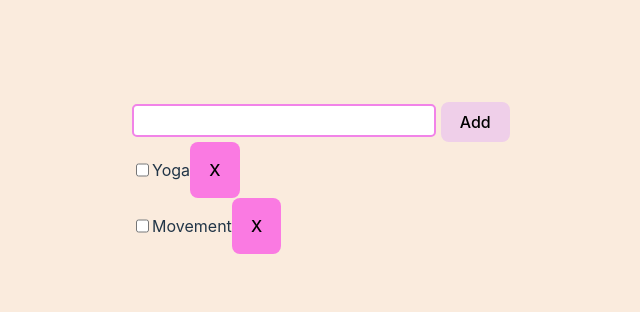
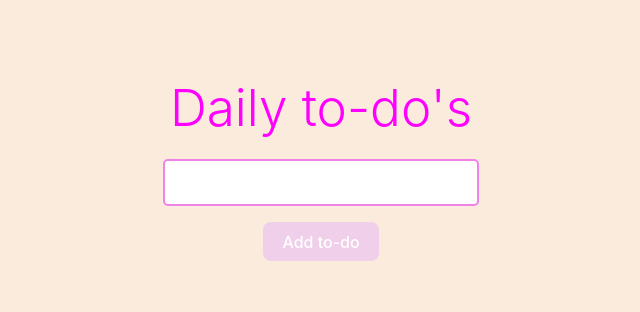
Before and after one commit to gittan90/todo, a website built with Vite: page index.html in a window 1280 px wide. Shown: the part 222-534 px from the top of the page, without its empty margins (319-959 px from the left). Built offline with nearby package versions, Linux system fonts and the light colour scheme.

Commit message:
Refactored the create task logic + added styling

```diff
--- a/index.html
+++ b/index.html
@@ -2,15 +2,15 @@
 <html lang="en">
   <head>
     <meta charset="UTF-8" />
-    <!-- <link rel="icon" type="image/svg+xml" href="/vite.svg" /> -->
     <meta name="viewport" content="width=device-width, initial-scale=1.0" />
     <title>Todo or not todo?</title>
+    <link rel="stylesheet" href="/style.css">
   </head>
   <body>
     <div id="app">
+      <h1>Daily to-do's</h1>
       <input id="todo-input" type="text">
-      <button id="add-todo-button">Add</button>
-      <!-- Dynamically added todos -->
+      <button id="add-todo-button">Add to-do</button>
     </div>
     <script type="module" src="/main.js"></script>
   </body>
--- a/main.js
+++ b/main.js
@@ -1,22 +1,18 @@
 import "./style.css";
 
-document.addEventListener("DOMContentLoaded", function() {
-
+document.addEventListener("DOMContentLoaded", function () {
   const app = document.getElementById("app");
   const todoInputElement = document.getElementById("todo-input");
   const addTodoButton = document.getElementById("add-todo-button");
 
-    let todoArray = [
-        {id: 0, task: "Yoga", completed: false},
-        {id: 1, task: "Movement", completed: false},
-    ];
+  let todoArray = [];
 
   // Create todo list
-    const todoListElement = document.createElement("ol");
+  const todoListElement = document.createElement("ul");
 
   const createTodoElement = (task) => {
     // Get the highest todo id
-        const highestId = Math.max(...todoArray.map(todo => todo.id));
+    const highestId = Math.max(-1, ...todoArray.map((todo) => todo.id));
 
     // Create the new todo object
     const newTodo = {
@@ -33,8 +29,9 @@ document.addEventListener("DOMContentLoaded", function() {
 
     // Create the checkbox element
     const newCheckboxElement = document.createElement("input");
-        newCheckboxElement.type = "checkbox"
+    newCheckboxElement.type = "checkbox";
     newTaskElement.appendChild(newCheckboxElement);
+
     // Create the text element
     const newTaskTextElement = document.createElement("p");
     newTaskTextElement.innerText = task;
@@ -42,19 +39,15 @@ document.addEventListener("DOMContentLoaded", function() {
 
     // Create the remove button
     const newCheckboxRemoveButton = document.createElement("button");
-        newCheckboxRemoveButton.innerText = "X";
+    newCheckboxRemoveButton.innerText = "x";
     newCheckboxRemoveButton.className = "remove-button";
     const newId = `todo-remove-button-${newTodo.id}`;
     newCheckboxRemoveButton.id = newId;
+
     // Listen to remove button
     newCheckboxRemoveButton.addEventListener("click", () => {
       // Remove the todo by creating a new array
-            const newTodoArray = todoArray.map(i => {
-                if (i.id !== newId) {
-                    return i;
-                }
-            });
-            todoArray = newTodoArray;
+      todoArray = todoArray.filter((i) => i.id !== newTodo.id);
       // Remove from DOM
       const targetedElement = document.getElementById(todoId);
       targetedElement.remove();
@@ -67,19 +60,22 @@ document.addEventListener("DOMContentLoaded", function() {
   };
 
   // Create and append all todo elements
-    todoArray.forEach(i => {
+  todoArray.forEach((i) => {
     createTodoElement(i.task);
   });
   app.appendChild(todoListElement);
 
   // Add todo items to the todoArray on click
   addTodoButton.addEventListener("click", () => {
-        const newTodo = {
-            task: todoInputElement.value,
-            completed: false
-        };
-        // Append to the DOM
-        createTodoElement(newTodo.task);
+    const task = todoInputElement.value.trim();
+
+    if (!task) {
+      alert("Please enter a task");
+      return;
+    }
+
+    // Append the new task to the DOM
+    createTodoElement(task);
     todoInputElement.value = "";
   });
-})
+});
--- a/package.json
+++ b/package.json
@@ -1,5 +1,5 @@
 {
-  "name": "todo-app",
+  "name": "todo",
   "private": true,
   "version": "1.0.0",
   "type": "module",
--- a/style.css
+++ b/style.css
@@ -1,6 +1,6 @@
 :root {
   font-family: Inter, system-ui, Avenir, Helvetica, Arial, sans-serif;
-  line-height: 1.5;
+  line-height: 1;
   font-weight: 400;
 
   color-scheme: light dark;
@@ -12,6 +12,14 @@
   -webkit-font-smoothing: antialiased;
   -moz-osx-font-smoothing: grayscale;
   -webkit-text-size-adjust: 100%;
+}
+
+h1 {
+  font-size: 0.5rem;
+  font-weight: 300;
+  margin: 0;
+  text-align: center;
+  color: fuchsia;
 }
 
 a {
@@ -36,21 +44,25 @@ h1 {
   line-height: 1.1;
 }
 
-ul, ol {
-  list-style-type: none; /* Removes bullets or numbers */
+ul,
+ol {
+  list-style-type: none;
   margin: 0;
   padding: 0;
 }
 
 li {
   display: flex;
-  flex-direction: row;
+  align-items: center;
+  gap: 10px;
+  margin-bottom: 0px;
 }
 
 input {
   border: 2px solid #f183e8;
   border-radius: 5px;
   font-size: 23px;
+  padding: 0.5rem;
 }
 
 #app {
@@ -58,6 +70,36 @@ input {
   margin: 0 auto;
   padding: 2rem;
   text-align: center;
+  display: flex;
+  flex-direction: column;
+  align-items: center;
+  gap: 1rem;
+}
+
+#app h1 {
+  margin-bottom: 0.5rem;
+}
+
+button {
+  border-radius: 8px;
+  padding: 0.6em 1.2em;
+  font-size: 1em;
+  font-weight: 500;
+  font-family: inherit;
+  background-color: #1a1a1a;
+  color: white;
+  cursor: pointer;
+  transition: border-color 0.25s;
+  border: none;
+}
+
+button:hover {
+  border-color: #646cff;
+}
+
+button:focus,
+button:focus-visible {
+  outline: 4px auto -webkit-focus-ring-color;
 }
 
 .logo {
@@ -66,9 +108,11 @@ input {
   will-change: filter;
   transition: filter 300ms;
 }
+
 .logo:hover {
   filter: drop-shadow(0 0 2em #646cffaa);
 }
+
 .logo.vanilla:hover {
   filter: drop-shadow(0 0 2em #f7df1eaa);
 }
@@ -83,26 +127,17 @@ input {
 
 .remove-button {
   background-color: #fa7ae2;
-}
-
-button {
+  color: white;
+  border: none;
   border-radius: 8px;
-  padding: 0.6em 1.2em;
-  font-size: 1em;
-  font-weight: 500;
-  font-family: inherit;
-  background-color: #1a1a1a;
+  width: 20px;
+  height: 20px;
+  font-size: 1rem;
+  font-weight: bold;
+  display: flex;
+  align-items: center;
+  justify-content: center;
   cursor: pointer;
-  transition: border-color 0.25s;
-  border: none;
-
-}
-button:hover {
-  border-color: #646cff;
-}
-button:focus,
-button:focus-visible {
-  outline: 4px auto -webkit-focus-ring-color;
 }
 
 @media (prefers-color-scheme: light) {
```
Lines whose indentation alone changed are shown as unchanged.
